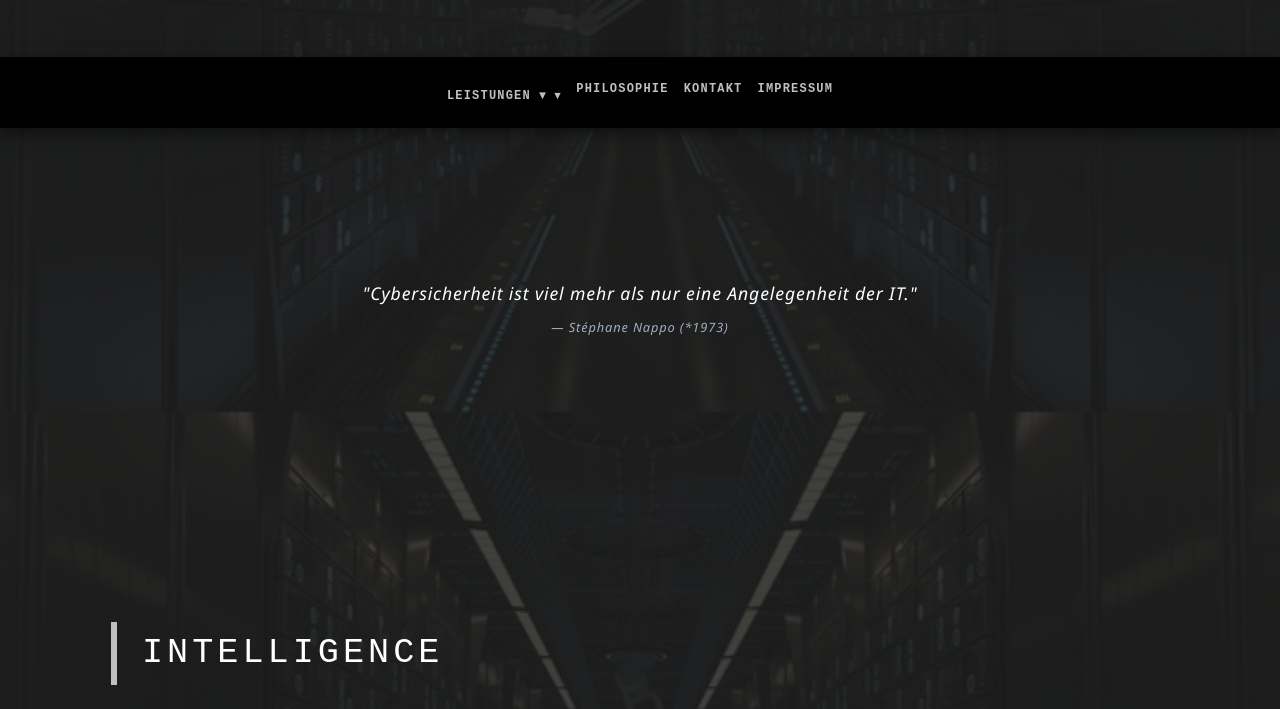
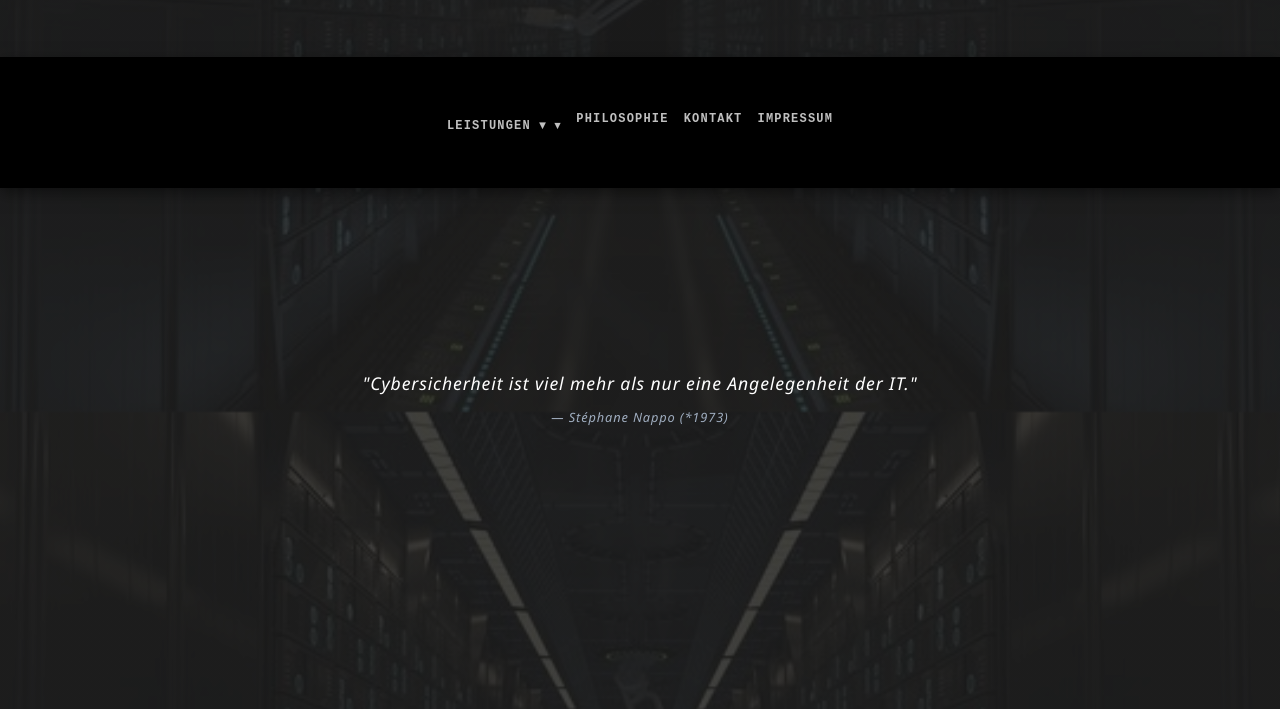
Before and after one commit to christotsaknakis-ops/cats-consulting, a plain HTML site: page index.html in a window 1280 px wide. Shown: the part 388-1097 px from the top of the page. Drawn offline with Linux system fonts and the light colour scheme.

Commit message:
Design-Feinschliff: Padding in Service-Blöcken erhöht für minimalistische Eleganz

```diff
--- a/index.html
+++ b/index.html
@@ -30,11 +30,11 @@ h1, h2, h3, nav a { font-family: "JetBrains Mono", monospace; letter-spacing: 1p
         header { padding: 60px 20px; text-align: center; border-bottom: 2px solid #000000; }
         .logo { max-width: 240px; height: auto; margin-bottom: 20px; filter: drop-shadow(0 0 8px rgba(192, 192, 192, 0.2)); }
 
-        nav { display: flex; justify-content: center; gap: 15px; flex-wrap: nowrap; display: flex; justify-content: center; padding: 20px; background: #000000; position: sticky; top: 0; z-index: 1000; box-shadow: 0 4px 15px rgba(0,0,0,0.5); }
+        nav { display: flex; justify-content: center; gap: 15px; flex-wrap: nowrap; display: flex; justify-content: center; padding: 50px 40px; background: #000000; position: sticky; top: 0; z-index: 1000; box-shadow: 0 4px 15px rgba(0,0,0,0.5); }
         nav a { color: #C0C0C0; text-decoration: none; font-weight: bold; text-transform: uppercase; letter-spacing: 1.5px; font-size: 0.75rem; letter-spacing: 0.1em; transition: 0.3s; }
         nav a:hover { color: #ffffff; text-shadow: 0 0 10px #ffffff; }
 
-        .container { max-width: 1100px; margin: auto; padding: 20px; }
+        .container { max-width: 1100px; margin: auto; padding: 50px 40px; }
         section { padding: 100px 0; border-bottom: 1px solid #4b5563; }
 
         h2 { color: #ffffff; text-transform: uppercase; letter-spacing: 4px; border-left: 6px solid #C0C0C0; padding-left: 25px; margin-bottom: 50px; font-size: 2.2rem; }
```
